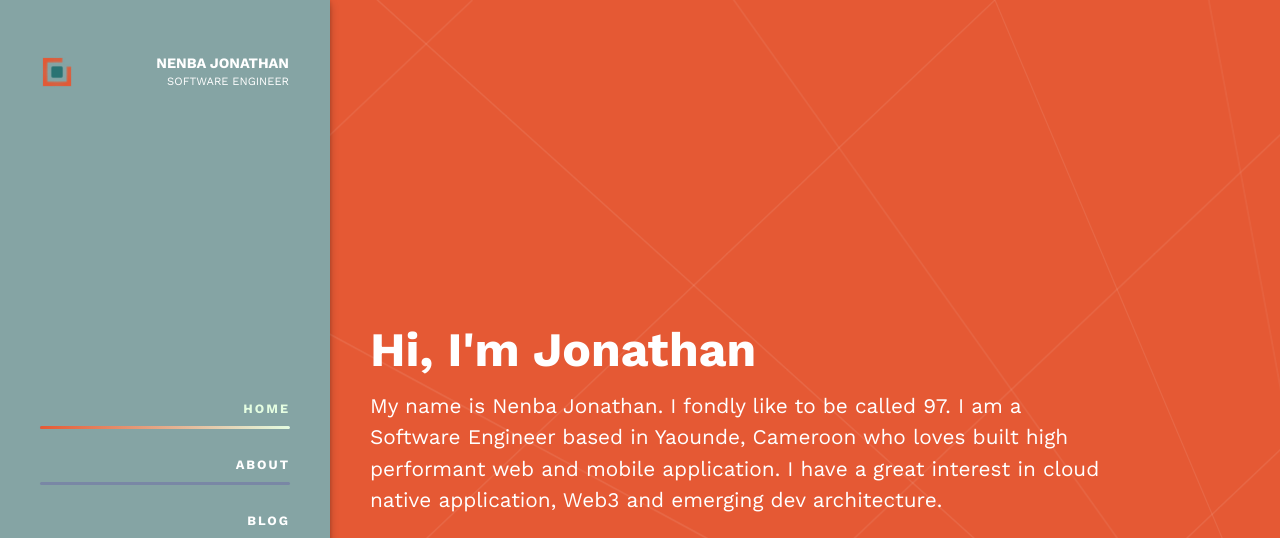
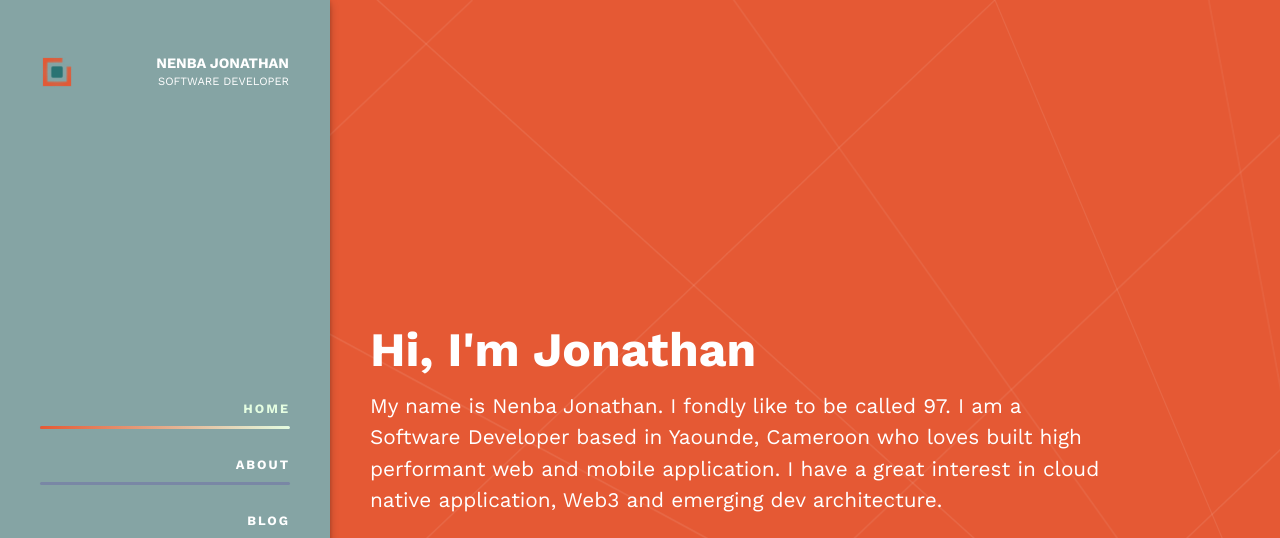
Before and after one commit to nejos97/nejos97.github.io, a Jekyll site: the page built from index.html, in a window 1280 px wide. Shown: the top 538 px of the page. Built offline with Jekyll 4.4.1, drawn with Linux system fonts in a browser that asks for light colours.

Commit message:
add a new post and change my title to software developer

```diff
--- a/_config.yml
+++ b/_config.yml
@@ -21,7 +21,7 @@
 title: Official website of NENBA Jonathan
 tagline: Official website of NENBA Jonathan
 email: nenbajonathan@protonmail.com
-description: "My name is Nenba Jonathan. I fondly like to be called 97 or Nejos97. I am a Software Engineer based in Yaounde, Cameroon who loves built high performant application with languages like Javascript/Typescript, Python, Rust & C#."
+description: "My name is Nenba Jonathan. I fondly like to be called 97 or Nejos97. I am a Software Developer based in Yaounde, Cameroon who loves built high performant application with languages like Javascript/Typescript, Python, Rust & C#."
 baseurl: "" # the subpath of your site, e.g. /blog
 url: "https://nenbajonathan.com" # the base hostname & protocol for your site, e.g. http://example.com
 twitter_username: nejos97
--- a/_includes/header.html
+++ b/_includes/header.html
@@ -4,7 +4,7 @@
       <img src="{{ site.baseurl }}/assets/images/logo.png" class="brand-logo" alt="Nenba Jonathan" width="32" height="32">
       <div>
         <h1 class="brand-name">Nenba Jonathan</h1>
-        <p class="brand-title">Software Engineer</p>
+        <p class="brand-title">Software Developer</p>
       </div>
     </a>
     <button class="menu-toggler" aria-label="Toggle navigation">
--- a/_includes/sidebar.html
+++ b/_includes/sidebar.html
@@ -5,7 +5,7 @@
     <img src="{{ site.baseurl }}/assets/images/logo.png" class="brand-logo" alt="Nenba Jonathan" width="32" height="32">
     <div class="brand-description">
       <h1 class="brand-name">Nenba Jonathan</h1>
-      <p class="brand-title">Software Engineer</p>
+      <p class="brand-title">Software Developer</p>
     </div>
   </a>
 
--- a/index.html
+++ b/index.html
@@ -11,7 +11,7 @@ title: Home
 				Hi, I'm Jonathan
 			</h2>
 			<p class="hero-strap">
-				My name is Nenba Jonathan. I fondly like to be called 97. I am a Software Engineer based in Yaounde, Cameroon who
+				My name is Nenba Jonathan. I fondly like to be called 97. I am a Software Developer based in Yaounde, Cameroon who
 				loves built high performant web and mobile application.
 				I have a great interest in cloud native application, Web3 and emerging dev architecture.
 			</p>
--- a/pages/about.html
+++ b/pages/about.html
@@ -22,10 +22,10 @@ permalink: /about/
         <h2>A little about me</h2>
         <div class="section-intro" style="font-style: normal; max-width: 90%;">
           <p>
-            I'm a software engineer working for a company in Cameroon.
+            I'm a Software Developer working for a new zeland company.
           </p>
           <p>
-            I want to be that software engineer who develops something that is used around the world and solves problems in society through code.           </p>
+            I want to be that Software Developer who develops something that is used around the world and solves problems in society through code.           </p>
           <p>
 
           <p>
```
Also changed, not shown: _posts/2023-02-25-how-to-check-if-an-object-has-a-property-or-key.md (added, +103 -0 lines), assets/images/posts/mutation-observer.png, assets/images/posts/object-property-check.png (added).
